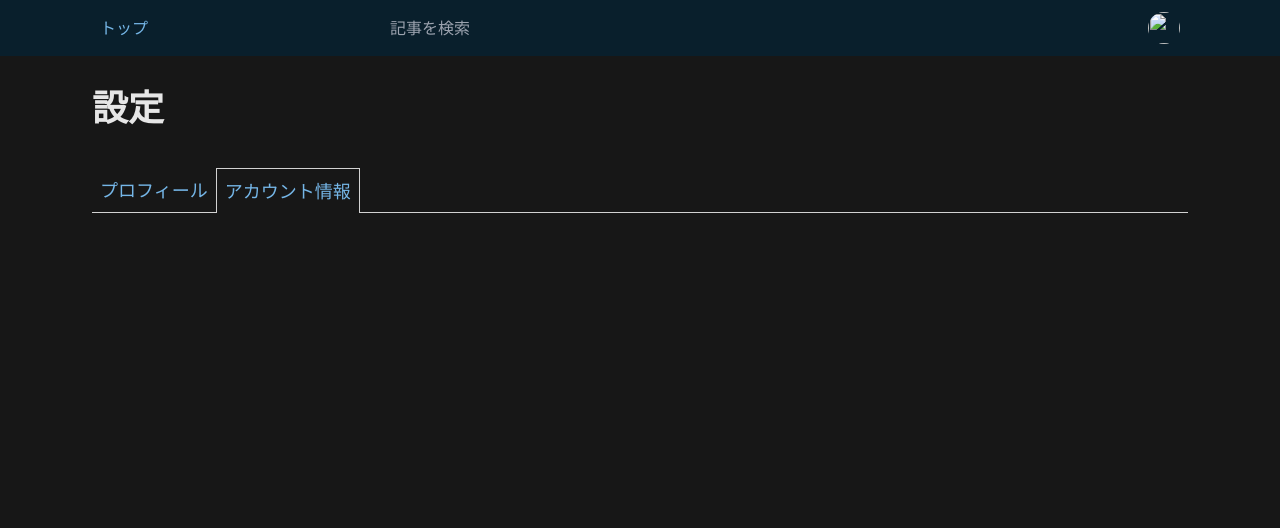
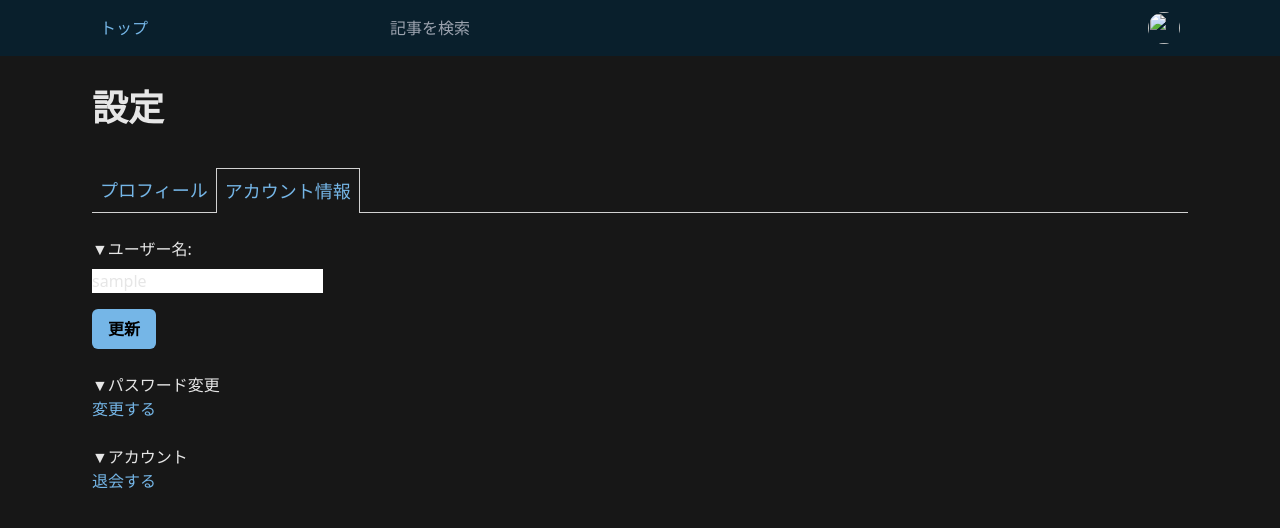
Before and after one commit to RikuDelicious/raccoon, a Django app: page /settings/account/ in a window 1280 px wide. Shown: the top 528 px of the page. Run offline with Django 4.2, Linux system fonts and the light colour scheme; the visitor is signed in with stand-in values (Sample User, id 1); some libraries are stand-ins or nearby versions.

Commit message:
アカウント情報ページコンテンツ作成

```diff
--- a/raccoon/articleapp/templates/articleapp/snippets/settings_account.html
+++ b/raccoon/articleapp/templates/articleapp/snippets/settings_account.html
@@ -0,0 +1,24 @@
+<form action="{% url 'user_settings_account' %}"method="post" class="form_general mb-6">
+{% csrf_token %}
+    <div class="text-[#E6E6E6] mb-4">
+        <div class="mb-2">▼{{ form.username.label_tag }}</div>
+        <div class="mb-2">{{ form.username }}</div>
+        {% if form.username.errors %}
+            <div>
+                {{ form.username.errors }}
+            </div>
+        {% endif %}
+    </div>
+
+    <input type="submit" value="更新" class="bg-[#75B6E7] text-[#000000]
+        hover:bg-[#278CDA] hover:underline font-bold rounded-md py-2 px-4">
+</form>
+
+<div class="mb-6">
+    <div class="text-[#E6E6E6]">▼パスワード変更</div>
+    <div><a href="" class="text-[#75B6E7] hover:text-[#278CDA] hover:underline">変更する</a></div>
+</div>
+<div>
+    <div class="text-[#E6E6E6]">▼アカウント</div>
+    <div><a href="" class="text-[#75B6E7] hover:text-[#278CDA] hover:underline">退会する</a></div>
+</div>
--- a/raccoon/articleapp/templates/articleapp/user_settings.html
+++ b/raccoon/articleapp/templates/articleapp/user_settings.html
@@ -16,5 +16,7 @@
 </ul>
 {% if current_menu_item == "profile" %}
     {% include "articleapp/snippets/settings_profile.html" with form=form %}
+{% elif current_menu_item == "account" %}
+    {% include "articleapp/snippets/settings_account.html" with form=form %}
 {% endif %}
 {% endblock main %}
```
